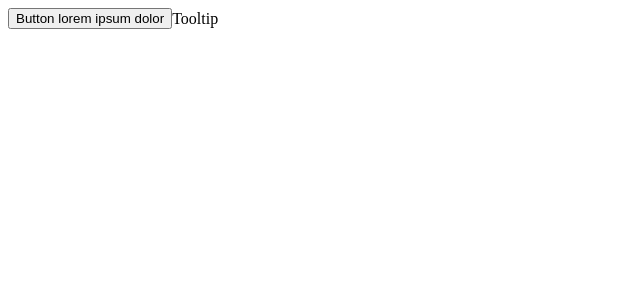
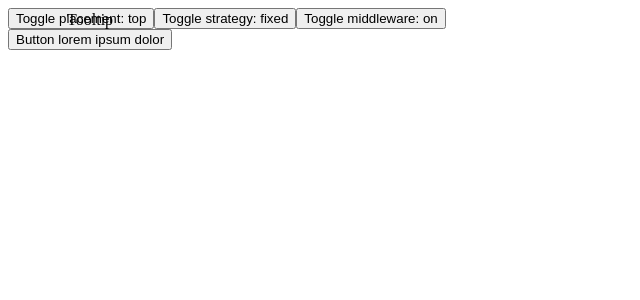
Before and after one commit to allindevelopers/vue-floating-ui, a Vue app: page / in a window 1280 px wide. Shown: the top 300 px of the page, without its empty margins (0-640 px from the left). Built offline with nearby package versions, Linux system fonts and the light colour scheme.

Commit message:
chore: update App demo with new features

```diff
--- a/src/App.vue
+++ b/src/App.vue
@@ -1,15 +1,52 @@
 <script setup lang="ts">
-import { Teleport } from "vue";
-import { useFloating, autoPlacement } from "./vue-floating-ui";
+import { Teleport, ref } from "vue";
+import { useFloating, flip, shift, autoUpdate } from "./vue-floating-ui";
 
-const { x, y, reference, floating, strategy } = useFloating({
-	placement: "bottom",
-	middleware: [autoPlacement()],
+const placement = ref('top')
+const strategy = ref('fixed')
+const middleware = ref([flip(), shift()])
+const { x, y, reference, floating, strategy: computedStrategy } = useFloating({
+	placement,
+	strategy,
+	middleware,
+	whileElementsMounted: autoUpdate
 });
+
+function togglePlacement() {
+	placement.value = placement.value === 'top' ? 'right' : 'top'
+}
+function toggleStrategy() {
+	strategy.value = strategy.value === 'fixed' ? 'absolute' : 'fixed'
+}
+function toggleMiddleware() {
+	middleware.value = middleware.value.length  ? [] : [flip(), shift()]
+}
 </script>
 
 <template>
-	<button ref="reference" class="px-3 py-2 bg-gray-100 rounded inline-block">
+	<div class="fixed top-0 right-0 flex flex-col gap-1 bg-gray-300 p-2">
+		<button
+			class="px-2 text-sm py-1 bg-gray-900 text-gray-100 rounded inline-block"
+			@click="togglePlacement"
+		>
+			Toggle placement: {{ placement }}
+		</button>
+		<button
+			class="px-2 text-sm py-1 bg-gray-900 text-gray-100 rounded inline-block"
+			@click="toggleStrategy"
+		>
+			Toggle strategy: {{ strategy }}
+		</button>
+		<button
+			class="px-2 text-sm py-1 bg-gray-900 text-gray-100 rounded inline-block"
+			@click="toggleMiddleware"
+		>
+			Toggle middleware: {{ middleware.length ? 'on' : 'off '}}
+		</button>
+	</div>
+	<button ref="reference" class="px-3 py-2 bg-gray-100 rounded inline-block"
+		:style="{ position: strategy === 'fixed' ? 'fixed' : undefined }"
+	>
 		Button lorem ipsum dolor
 	</button>
 	<Teleport to="body">
@@ -17,7 +54,7 @@ const { x, y, reference, floating, strategy } = useFloating({
 			ref="floating"
 			class="bg-red-100 p-2 rounded"
 			:style="{
-				position: strategy,
+				position: computedStrategy,
 				top: y ? `${y}px` : '',
 				left: x ? `${x}px` : '',
 			}"
```
